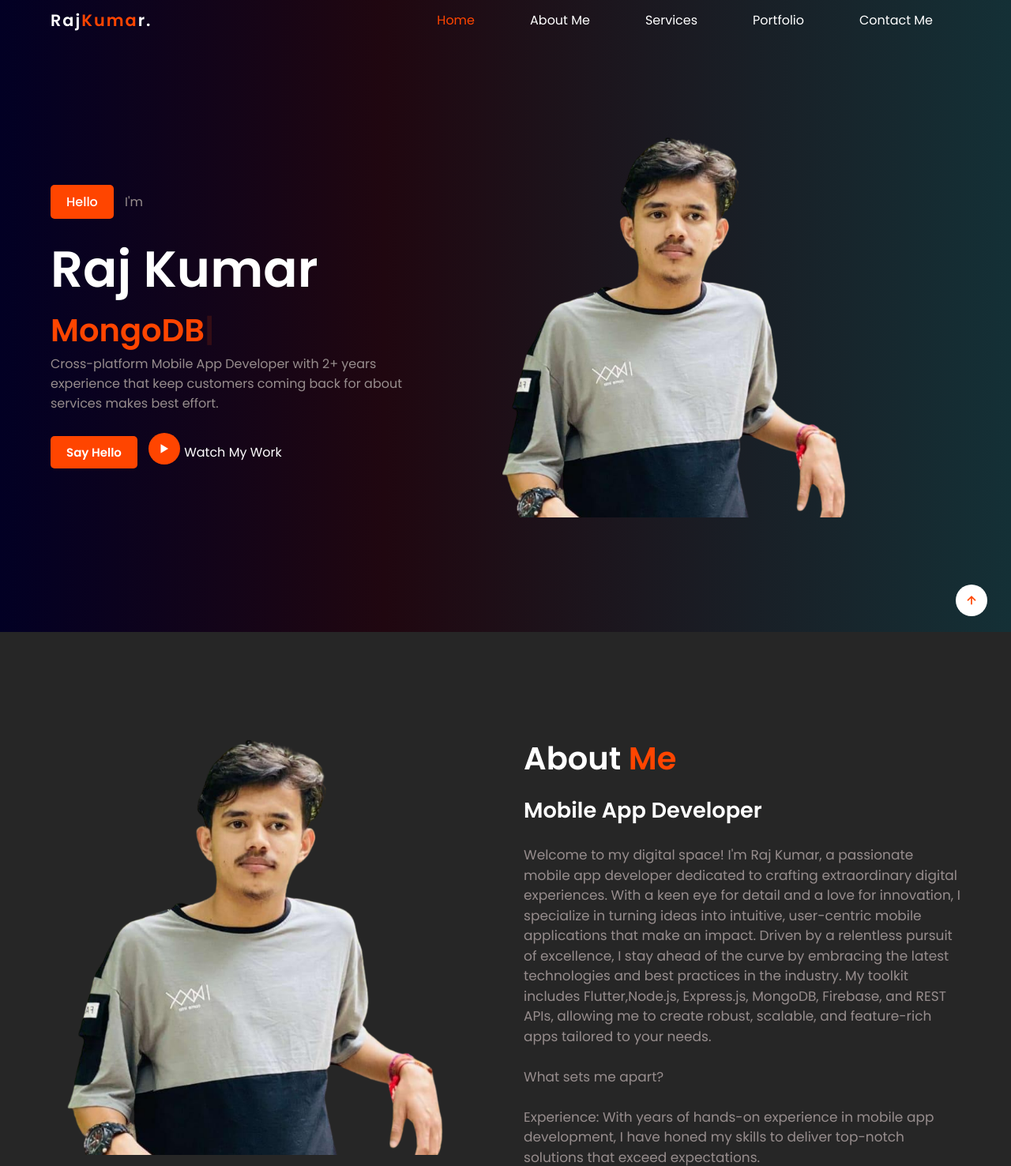
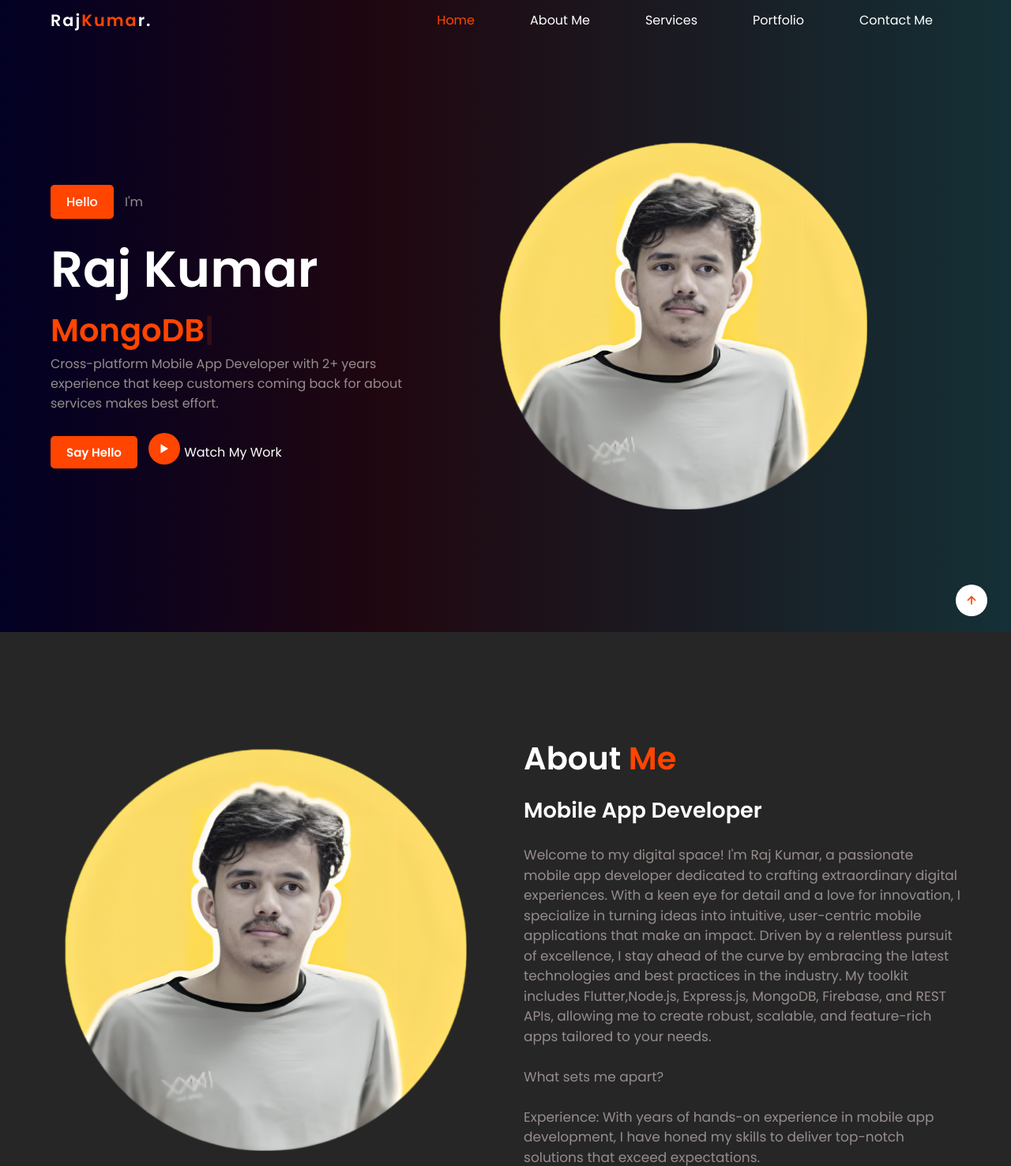
Before and after one commit to learnwithraj/Personal-Website, a plain HTML site: page index.html in a window 1280 px wide. Shown: the top 1476 px of the page at 79% size. Drawn offline with nearby package versions, Linux system fonts and the light colour scheme.

Commit message:
Update index.html

```diff
--- a/index.html
+++ b/index.html
@@ -42,12 +42,12 @@
         >
       </div>
       <div class="background">
-        <img src="images/user.png" alt="" />
+        <img src="images/Untitled design (5) (1) (1).png" alt="" />
       </div>
     </section>
     <!-- about section------------------------------------------ -->
     <section class="about" id="about">
-      <div class="image"><img src="images/user.png" /></div>
+      <div class="image"><img src="images/Untitled design (5) (1) (1).png" /></div>
       <div class="about-text">
         <h3>About<span> Me</span></h3>
         <h5>Mobile App Developer</h5>
```
